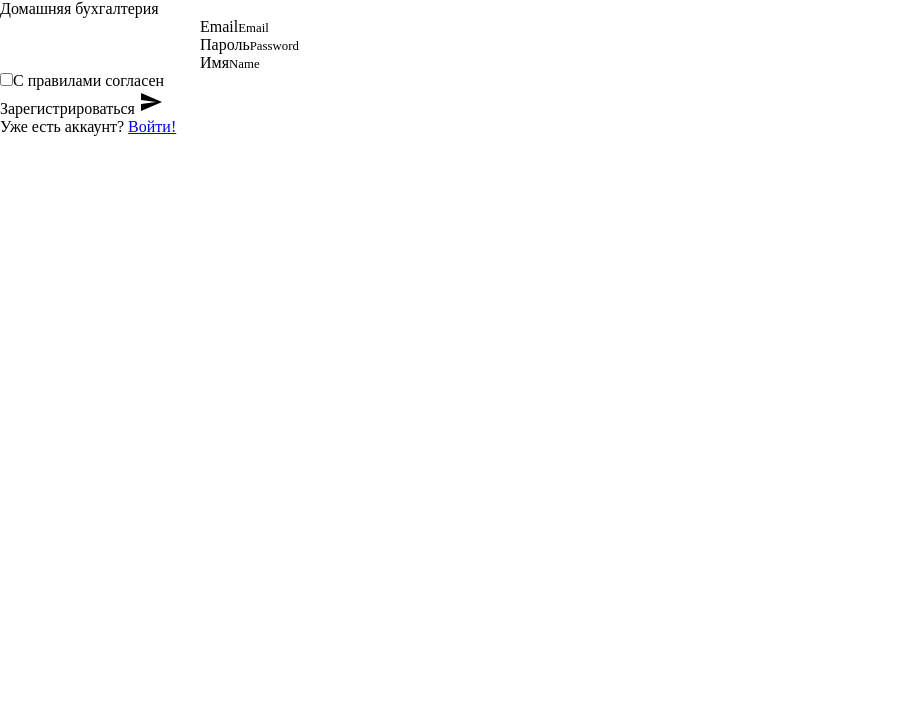
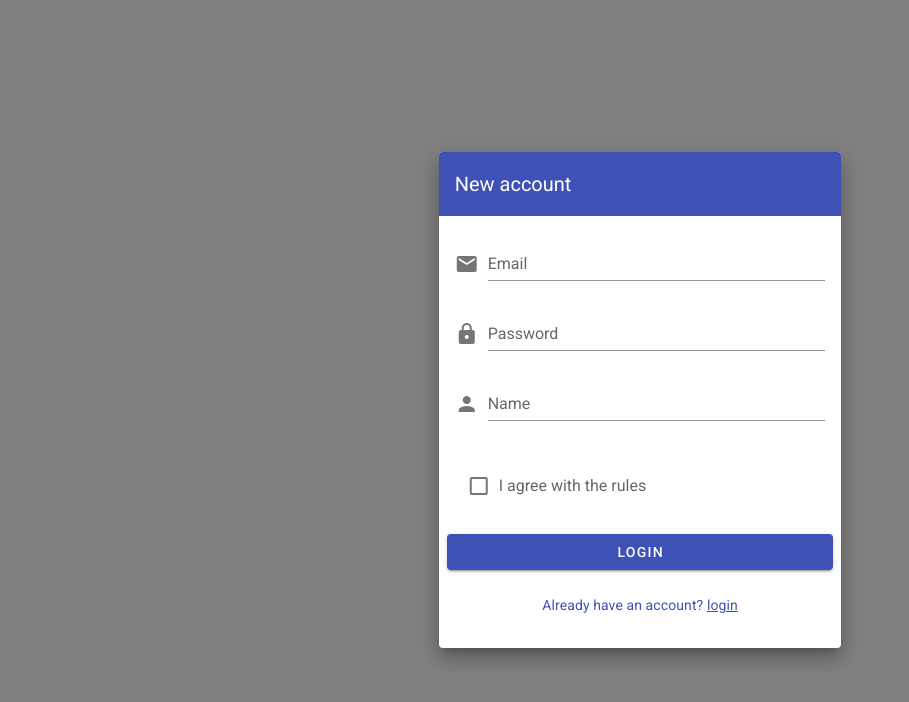
Before and after one commit to manager225/ToDo_Project, a Vue app: page /register in a window 1280 px wide. Shown: the top 702 px of the page, without its empty margins (0-909 px from the left). Built offline with nearby package versions, Linux system fonts and the light colour scheme.

Commit message:
'login_and_register'

```diff
--- a/package.json
+++ b/package.json
@@ -15,6 +15,7 @@
     "vee-validate": "^3.3.0",
     "vue": "^2.6.11",
     "vue-router": "^3.1.6",
+    "vuelidate": "^0.7.5",
     "vuetify": "^2.2.11",
     "vuex": "^3.1.3"
   },
--- a/src/main.js
+++ b/src/main.js
@@ -1,15 +1,20 @@
-import Vue from 'vue'
-import App from './App.vue'
-import './registerServiceWorker'
-import router from './router'
-import store from './store'
+import Vue from 'vue';
+import App from './App.vue';
+import Vuelidate from 'vuelidate';
+import router from './router';
+import store from './store';
 import dateFilter from "./filters/date.filter";
 import vuetify from './plugins/vuetify';
-import 'vuetify/src/styles/main.sass'
+import messagePlugin from "./utils/message.plugin"
+import 'vuetify/src/styles/main.sass';
+import './registerServiceWorker'
+
 
 Vue.config.productionTip = false;
 
-Vue.filter('date', dateFilter)
+Vue.use(messagePlugin);
+Vue.use(Vuelidate);
+Vue.filter('date', dateFilter);
 
 new Vue({
   router,
--- /dev/null
+++ b/src/utils/message.plugin.js
@@ -0,0 +1,11 @@
+export default {
+  install(Vue, options) {
+    Vue.prototype.$message = function(html) {
+      window.M.toast({html})
+    };
+
+    Vue.prototype.$error = function(html) {
+      window.M.toast({html: `[Error]: ${html}`})
+    }
+  }
+}
--- /dev/null
+++ b/src/utils/messages.js
@@ -0,0 +1,3 @@
+export default {
+    'logout': 'You are logged out'
+}
--- a/src/views/Login.vue
+++ b/src/views/Login.vue
@@ -31,12 +31,23 @@
               <v-card-text>
                 <v-form  >
                   <v-text-field
+                    id="email"
                     label="Email"
                     name="login"
-                    prepend-icon="person"
+                    prepend-icon="email"
                     type="email"
                     required
+                    v-model.trim="email"
+                    :class="{invalid: ($v.email.$dirty && !$v.email.required) || ($v.email.$dirty && !$v.email.email)}"
                   />
+                  <small
+                    class="helper-text invalid red--text"
+                    v-if="$v.email.$dirty && !$v.email.required">
+                    Email field must not be empty</small>
+                  <small
+                    class="helper-text invalid red--text"
+                    v-else-if="$v.email.$dirty && !$v.email.email">
+                    Enter a valid Email</small>
 
                   <v-text-field
                     id="password"
@@ -45,7 +56,18 @@
                     prepend-icon="lock"
                     type="password"
                     required
+                    v-model.trim="password"
+                    :class="{invalid: ($v.password.$dirty && !$v.password.required) || ($v.password.$dirty && !$v.password.minLength)}"
                   />
+                  <small
+                    class="helper-text invalid red--text"
+                    v-if="$v.password.$dirty && !$v.password.required">
+                    Enter password</small>
+                  <small
+                    class="helper-text invalid red--text"
+                    v-else-if="$v.password.$dirty && !$v.password.minLength">
+                    Password must contain at least {{$v.password.$params.minLength.min}} characters. Now it is {{password.length}}</small>
+
                 </v-form>
               </v-card-text>
               <v-card-actions >
@@ -67,14 +89,36 @@
   </template>
 
 <script>
+  import {email, required, minLength} from 'vuelidate/lib/validators'
+  import messages from "../utils/messages";
+
   export default {
     name: 'login',
     data: () => ({
       email: '',
       password: ''
     }),
+    validations: {
+      email: {email, required},
+      password: {required, minLength: minLength(6)}
+    },
+    mounted() {
+    if (messages[this.$route.query.message]) {
+      this.$message(messages[this.$route.query.message])
+    }
+  },
      methods: {
     submitHandler() {
+      if (this.$v.$invalid) {
+        this.$v.$touch();
+        return
+      }
+      const formData = {
+        email: this.email,
+        password: this.password
+      };
+
+      console.log(formData);
       this.$router.push('/')
     }
   }
--- a/src/views/Register.vue
+++ b/src/views/Register.vue
@@ -1,55 +1,142 @@
 <template>
-  <form class="card auth-card">
-    <div class="card-content">
-      <span class="card-title">Домашняя бухгалтерия</span>
-      <div class="input-field">
-        <input
-            id="email"
-            type="text"
+  <v-app id="inspire" style="background-color: grey">
+    <v-content>
+      <v-container
+        class="fill-height"
+        fluid
+      >
+        <v-row
+          align="center"
+          justify="center"
         >
-        <label for="email">Email</label>
-        <small class="helper-text invalid">Email</small>
-      </div>
-      <div class="input-field">
-        <input
-            id="password"
-            type="password"
-            class="validate"
-        >
-        <label for="password">Пароль</label>
-        <small class="helper-text invalid">Password</small>
-      </div>
-      <div class="input-field">
-        <input
-            id="name"
-            type="text"
-            class="validate"
-        >
-        <label for="name">Имя</label>
-        <small class="helper-text invalid">Name</small>
-      </div>
-      <p>
-        <label>
-          <input type="checkbox" />
-          <span>С правилами согласен</span>
-        </label>
-      </p>
-    </div>
-    <div class="card-action">
-      <div>
-        <button
-            class="btn waves-effect waves-light auth-submit"
-            type="submit"
-        >
-          Зарегистрироваться
-          <i class="material-icons right">send</i>
-        </button>
-      </div>
+          <v-col
+            cols="12"
+            sm="8"
+            md="4"
+          >
+            <form @submit.prevent="submitHandler">
+            <v-card class="elevation-12">
+              <v-toolbar
+                color="indigo"
+                dark
+                flat
+              >
 
-      <p class="center">
-        Уже есть аккаунт?
-        <a href="/">Войти!</a>
-      </p>
-    </div>
-  </form>
+                <v-toolbar-title>New account</v-toolbar-title>
+              </v-toolbar>
+              <v-card-text>
+                <v-form>
+                  <v-text-field
+                    id="email"
+                    label="Email"
+                    name="login"
+                    prepend-icon="email"
+                    type="email"
+                    required
+                    v-model.trim="email"
+                    :class="{invalid: ($v.email.$dirty && !$v.email.required) || ($v.email.$dirty && !$v.email.email)}"
+                  />
+                  <small
+                    class="helper-text invalid red--text"
+                    v-if="$v.email.$dirty && !$v.email.required">
+                    Email field must not be empty</small>
+                  <small
+                    class="helper-text invalid red--text"
+                    v-else-if="$v.email.$dirty && !$v.email.email">
+                    Enter a valid Email</small>
+
+                  <v-text-field
+                    id="password"
+                    label="Password"
+                    name="password"
+                    prepend-icon="lock"
+                    type="password"
+                    required
+                    v-model.trim="password"
+                    :class="{invalid: ($v.password.$dirty && !$v.password.required) || ($v.password.$dirty && !$v.password.minLength)}"
+                  />
+                  <small
+                    class="helper-text invalid red--text"
+                    v-if="$v.password.$dirty && !$v.password.required">
+                    Enter password</small>
+                  <small
+                    class="helper-text invalid red--text"
+                    v-else-if="$v.password.$dirty && !$v.password.minLength">
+                    Password must contain at least {{$v.password.$params.minLength.min}} characters. Now it is {{password.length}}</small>
+
+                   <v-text-field
+                    id="name"
+                    label="Name"
+                    name="name"
+                    prepend-icon="person"
+                    type="text"
+                    v-model.trim="name"
+                    :class="{ivalid: $v.name.$dirty && !$v.name.required}"
+                  />
+                  <small
+                    class="helper-text invalid red--text"
+                    v-if="$v.name.$dirty && !$v.name.required">
+                    Enter your name</small>
+
+
+                </v-form>
+                <v-col cols="12">
+            <v-checkbox
+              v-model="agree"
+              label="I agree with the rules"
+              color="indigo"
+              hide-details
+            ></v-checkbox>
+          </v-col>
+              </v-card-text>
+              <v-card-actions>
+                <v-spacer />
+                <v-btn color="indigo" class="white--text" style="width: 100%" type="submit">Login</v-btn>
+              </v-card-actions>
+              <v-card-text style="justify-content: center; display: flex">
+                <p class="indigo--text" >Already have an account? <router-link to="/login" class="indigo--text">login</router-link></p>
+              </v-card-text>
+            </v-card>
+            </form>
+          </v-col>
+        </v-row>
+      </v-container>
+    </v-content>
+  </v-app>
 </template>
+
+<script>
+  import {email, required, minLength} from 'vuelidate/lib/validators'
+
+  export default {
+    name: 'register',
+    data: () => ({
+      email: '',
+      password: '',
+      name: '',
+      agree: false
+    }),
+    validations: {
+      email: {email, required},
+      password: {required, minLength: minLength(6)},
+      name: {required},
+      agree: {checked: v => v}
+    },
+     methods: {
+    submitHandler() {
+      if (this.$v.$invalid) {
+        this.$v.$touch();
+        return
+      }
+      const formData = {
+        email: this.email,
+        password: this.password,
+        name: this.name,
+      };
+
+      console.log(formData);
+      this.$router.push('/')
+    }
+  }
+  }
+</script>
```
Also changed, not shown: 1 other file (tests, documents, lock files or other folders). Lines whose indentation alone changed are shown as unchanged.
